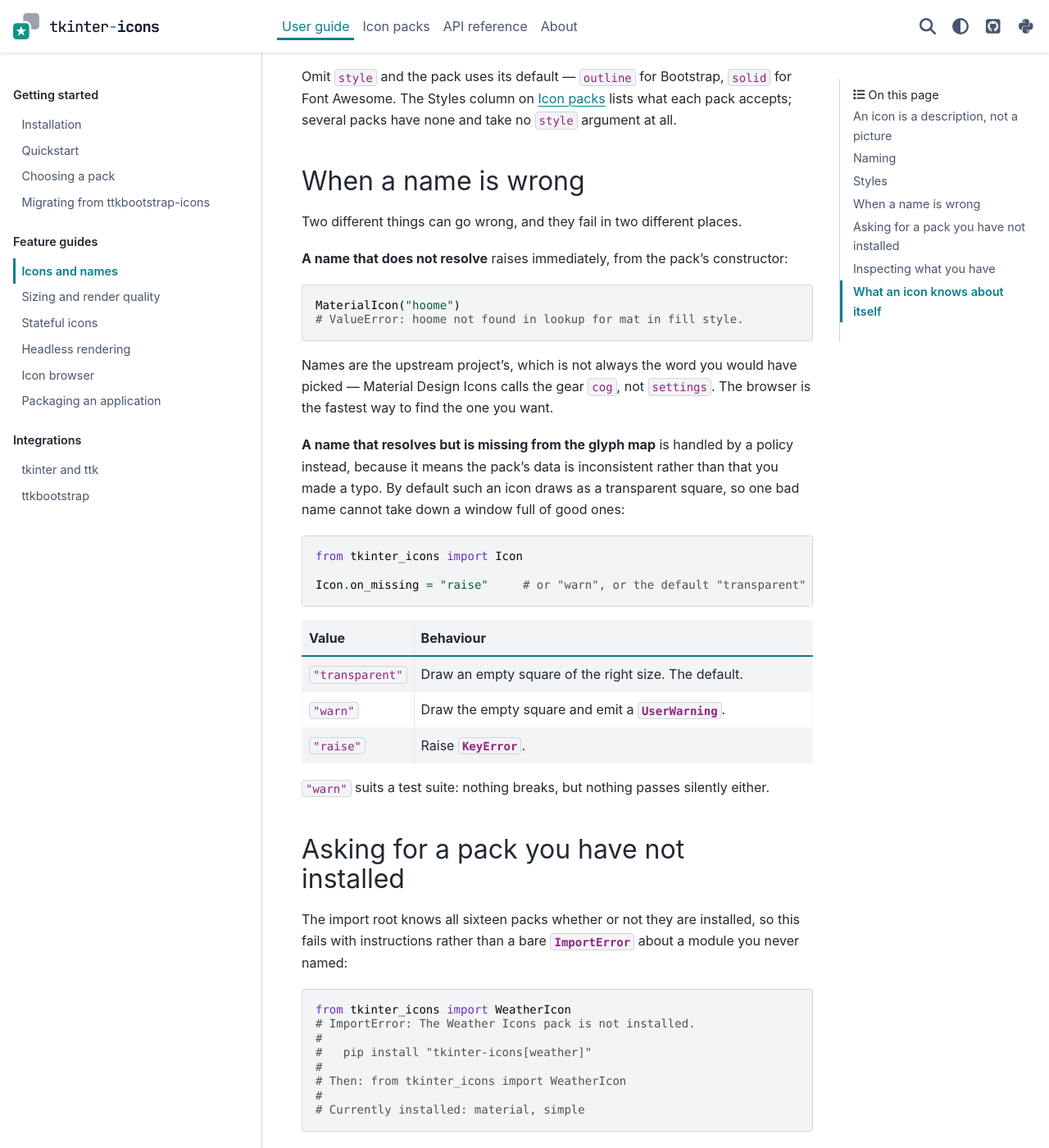
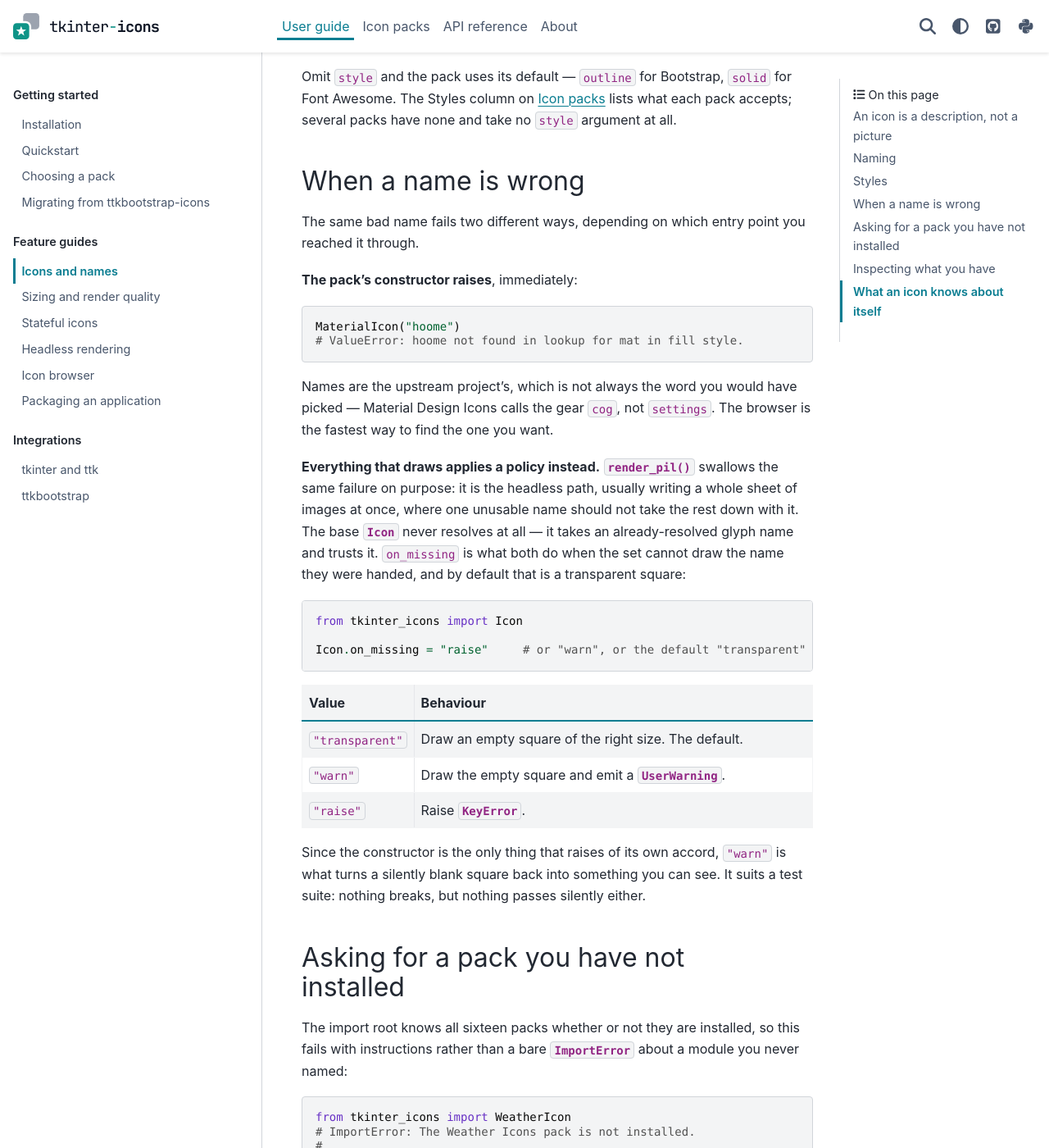
Before and after one commit to israel-dryer/ttkbootstrap-icons, a Sphinx documentation site: the page built from docs/user-guide/icons-and-names.rst, in a window 1280 px wide and 1400 px high, scrolled down 1407 px. Shown: the whole window at 82% size. Built offline with Sphinx 7.4.7 and the PyData theme 0.15.4, drawn with Linux system fonts in a browser that asks for light colours; pages that are not in the unit, such as notebooks, are missing from menus.

Commit message:
Say what on_missing actually governs, which is not inconsistent pack data
The page claimed `on_missing` handles "a name that resolves but is missing from the glyph map … rather than that you made a typo". Measured across every name in every installed pack's own `build_name_lookup()`, that case does not occur: resolution is built from the same glyph map the icon set is, so resolving implies presence. 814 names go blank on this path and every one of them fails at resolution — the typo case the sentence explicitly excluded.

What is actually true is an asymmetry between entry points, not between kinds of failure. The pack's constructor resolves and raises. `render_pil` resolves, catches the `ValueError`, and falls through to the policy on purpose (`icon.py:242`), because the headless path is usually writing a whole sheet at once. The base `Icon` never resolves at all — it takes a glyph name and trusts it. `on_missing` is what those two do with a name the set cannot draw.

Rewritten to teach that, with the practical consequence stated where the policy table ends: the constructor is the only entry point that raises unprompted, so `"warn"` is what makes a silent blank square visible.

The corresponding sentence in `headless-rendering.rst` said "a name that is not in the set", which glossed over the surprise — a plain typo lands there too. It now says so.

Pinned with a test rather than left as prose. `test_a_missing_name_still_honours_on_missing` already covered `render_pil`'s side; the constructor's side was unpinned, so the divergence the page now teaches could drift without failing anything.

Closes #117

```diff
--- a/docs/user-guide/headless-rendering.rst
+++ b/docs/user-guide/headless-rendering.rst
@@ -22,7 +22,7 @@ Rendering to a Pillow image
    image = MaterialIcon.render_pil("home", size=64, color="#0d6efd")
    image.save("home.png")
 
-The return is a square RGBA :class:`PIL.Image.Image`. A name that is not in the set comes back fully transparent rather than raising, subject to the ``on_missing`` policy described in :doc:`icons-and-names`.
+The return is a square RGBA :class:`PIL.Image.Image`. Any name this set cannot draw — including a plain typo, which the constructor would have raised on — comes back fully transparent rather than raising, subject to the ``on_missing`` policy described in :doc:`icons-and-names`.
 
 Called on a pack's class it draws that pack's glyphs and takes the same friendly names the constructor takes, so nothing has to be set up first. Called on :class:`~tkinter_icons.Icon` itself there is no pack to draw from, and you have to say which set to use — see :ref:`explicit-icon-sets` below.
 
--- a/docs/user-guide/icons-and-names.rst
+++ b/docs/user-guide/icons-and-names.rst
@@ -58,9 +58,9 @@ Omit ``style`` and the pack uses its default — ``outline`` for Bootstrap, ``so
 When a name is wrong
 --------------------
 
-Two different things can go wrong, and they fail in two different places.
+The same bad name fails two different ways, depending on which entry point you reached it through.
 
-**A name that does not resolve** raises immediately, from the pack's constructor:
+**The pack's constructor raises**, immediately:
 
 .. code-block:: python
 
@@ -69,7 +69,7 @@ Two different things can go wrong, and they fail in two different places.
 
 Names are the upstream project's, which is not always the word you would have picked — Material Design Icons calls the gear ``cog``, not ``settings``. The browser is the fastest way to find the one you want.
 
-**A name that resolves but is missing from the glyph map** is handled by a policy instead, because it means the pack's data is inconsistent rather than that you made a typo. By default such an icon draws as a transparent square, so one bad name cannot take down a window full of good ones:
+**Everything that draws applies a policy instead.** :meth:`~tkinter_icons.Icon.render_pil` swallows the same failure on purpose: it is the headless path, usually writing a whole sheet of images at once, where one unusable name should not take the rest down with it. The base :class:`~tkinter_icons.Icon` never resolves at all — it takes an already-resolved glyph name and trusts it. ``on_missing`` is what both do when the set cannot draw the name they were handed, and by default that is a transparent square:
 
 .. code-block:: python
 
@@ -90,7 +90,7 @@ Names are the upstream project's, which is not always the word you would have pi
    * - ``"raise"``
      - Raise :class:`KeyError`.
 
-``"warn"`` suits a test suite: nothing breaks, but nothing passes silently either.
+Since the constructor is the only thing that raises of its own accord, ``"warn"`` is what turns a silently blank square back into something you can see. It suits a test suite: nothing breaks, but nothing passes silently either.
 
 Asking for a pack you have not installed
 ----------------------------------------
```
Also changed, not shown: 1 other file.
